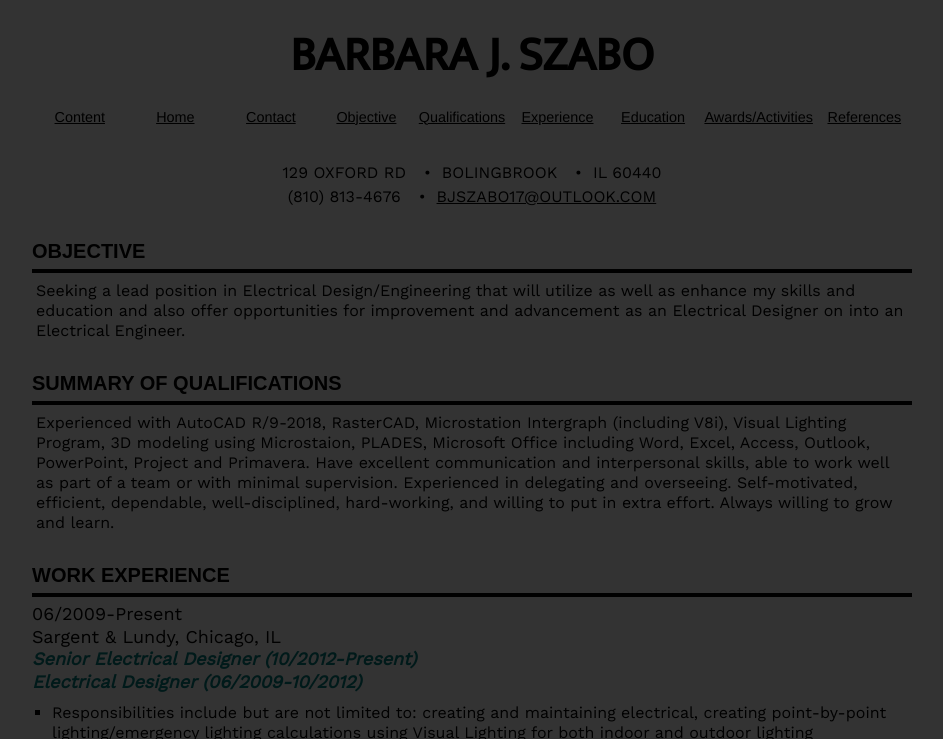
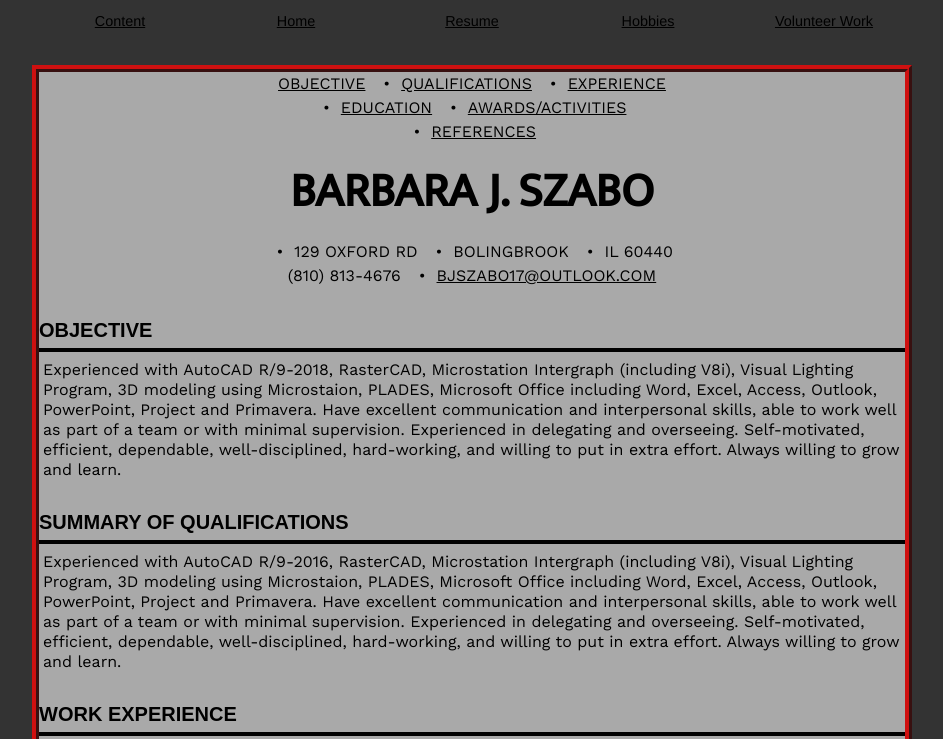
Before and after one commit to bjszabo/project4, a plain HTML site: page resume/index.html in a window 1280 px wide. Shown: the top 739 px of the page, without its empty margins (168-1111 px from the left). Drawn offline with nearby package versions, Linux system fonts and the light colour scheme; a web font is replaced by a local one.

Commit message:
put updated resume page back

```diff
--- a/resume/index.html
+++ b/resume/index.html
@@ -12,7 +12,6 @@
 
 <body>
   <header id="header">
-    <h1>Barbara J. Szabo</h1>
     <nav id="navigation">
       <ul class="navigation">
         <li class="accessibility"><a href="#content">Content</a></li>
@@ -20,19 +19,31 @@
         <li><a href="/">Home</a></li>
       -->
         <li><a href="../"> Home</a></li>
-        <li><a href="#contact">Contact</a></li>
-        <li><a href="#objective">Objective</a></li>
-        <li><a href="#qualifications">Qualifications</a></li>
-        <li><a href="#experience">Experience</a></li>
-        <li><a href="#education">Education</a></li>
-        <li><a href="#awards">Awards/Activities</a></li>
-        <li><a href="#references">References</a></li>
+        <li><a href="../resume/">Resume</a></li>
+        <li><a href="../hobbies">Hobbies</a></li>
+        <li><a href="../volunteer">Volunteer Work</a></li>
       </ul>
     </nav>
   </header>
 
-  <main id="content">
+  <main id=content class=rescontent>
     <ul id="contact" class=address>
+      <nav id="navigation">
+        <ul class="resnavigation">
+          <!--home not needed at this time
+          <li><a href="/">Home</a></li>
+        -->
+          <li><a href="#objective">Objective</a></li>
+          <li><a href="#qualifications">Qualifications</a></li>
+          <li><a href="#experience">Experience</a></li>
+          <li><a href="#education">Education</a></li>
+          <li><a href="#awards">Awards/Activities</a></li>
+          <li><a href="#references">References</a></li>
+        </ul>
+      </nav>
+
+      <h1>Barbara J. Szabo</h1>
+
       <li>129 Oxford Rd</li>
       <li>Bolingbrook</li>
       <li>Il 60440</li>
@@ -42,15 +53,22 @@
       <li class=email><a href="mailto:bjszabo17@outlook.com">bjszabo17@outlook.com</a></li>
     </ul>
 
-    <section id="objective"> <h2>Objective</h2> <hr> <p>Seeking a lead position in Electrical
-    Design/Engineering that will utilize as well as enhance my skills and education and also offer
-    opportunities for improvement and advancement as an Electrical Designer on into an Electrical
-    Engineer.</p> </section>
+    <section id="objective">
+      <h2>Objective</h2>
+      <hr>
+      <p>Experienced with AutoCAD R/9-2018, RasterCAD, Microstation Intergraph (including V8i),
+      Visual Lighting Program, 3D modeling using Microstaion, PLADES, Microsoft Office including
+      Word, Excel, Access, Outlook, PowerPoint, Project and Primavera. Have excellent communication
+      and interpersonal skills, able to work well as part of a team or with minimal supervision.
+      Experienced in delegating and overseeing. Self-motivated, efficient, dependable,
+      well-disciplined, hard-working, and willing to put in extra effort. Always willing to grow and
+      learn.</p>
+    </section>
 
     <section id="qualifications">
       <h2>Summary of Qualifications</h2>
       <hr>
-      <p>Experienced with AutoCAD R/9-2018, RasterCAD, Microstation Intergraph (including V8i),
+      <p>Experienced with AutoCAD R/9-2016, RasterCAD, Microstation Intergraph (including V8i),
       Visual Lighting Program, 3D modeling using Microstaion, PLADES, Microsoft Office including
       Word, Excel, Access, Outlook, PowerPoint, Project and Primavera. Have excellent communication
       and interpersonal skills, able to work well as part of a team or with minimal supervision.
```
